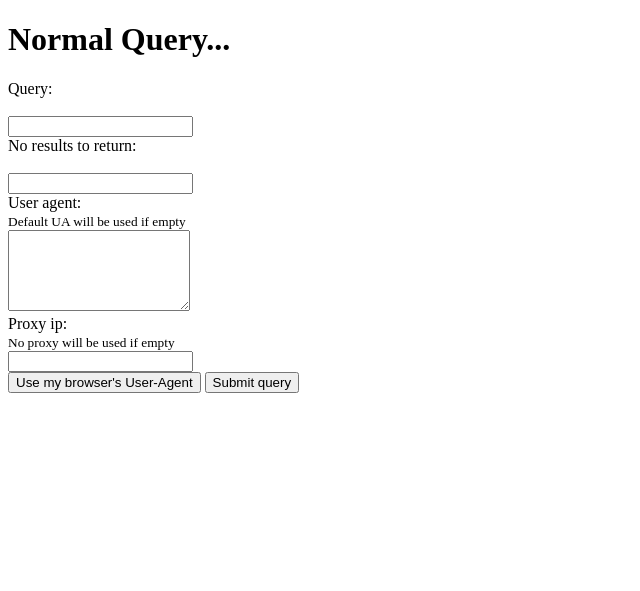
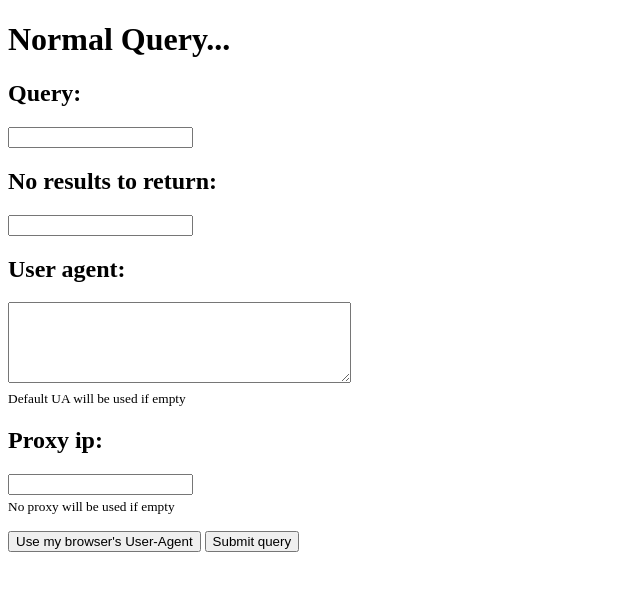
Before and after one commit to MateuszGrabuszynski/serp-app, a Django app: page /normal/ in a window 1280 px wide. Shown: the top 591 px of the page, without its empty margins (0-640 px from the left). Run offline with Django 3.2, Linux system fonts and the light colour scheme; parts of the project's set-up code (start-up, migrations or seed data) failed here and were passed over; some libraries are stand-ins or nearby versions.

Commit message:
templates styling

```diff
--- a/serp_app/forms.py
+++ b/serp_app/forms.py
@@ -4,5 +4,5 @@ from django import forms
 class NormalQueryForm(forms.Form):
     query = forms.CharField()
     no_results_to_return = forms.IntegerField()
-    user_agent = forms.CharField(widget=forms.Textarea(attrs={"rows": 5, "cols": 20}), required=False, help_text="Default UA will be used if empty")
+    user_agent = forms.CharField(widget=forms.Textarea(attrs={"rows": 5, "cols": 40}), required=False, help_text="Default UA will be used if empty")
     proxy_ip = forms.GenericIPAddressField(required=False, help_text="No proxy will be used if empty")
--- a/templates/serp_app/normal_query_form.html
+++ b/templates/serp_app/normal_query_form.html
@@ -13,12 +13,12 @@
 </script>
 
 {% for field in form.visible_fields %}
-    <div class="form_field">
-        {{ field.label_tag }}<br>
+    <div class="form_field" style="margin-top:5px;margin-bottom:5px">
+        <h2>{{ field.label_tag }}</h2>
+        {% render_field field %}
         {% if field.help_text %}
-            <small>{{ field.help_text }}</small>
-        {% endif %}<br>
-        {% render_field field %}
+            <p style="margin-top:2px;"><small>{{ field.help_text }}</small></p>
+        {% endif %}
     </div>
 {% endfor %}
 <input type="button" onclick="popUA()" value="Use my browser's User-Agent"/>
```
